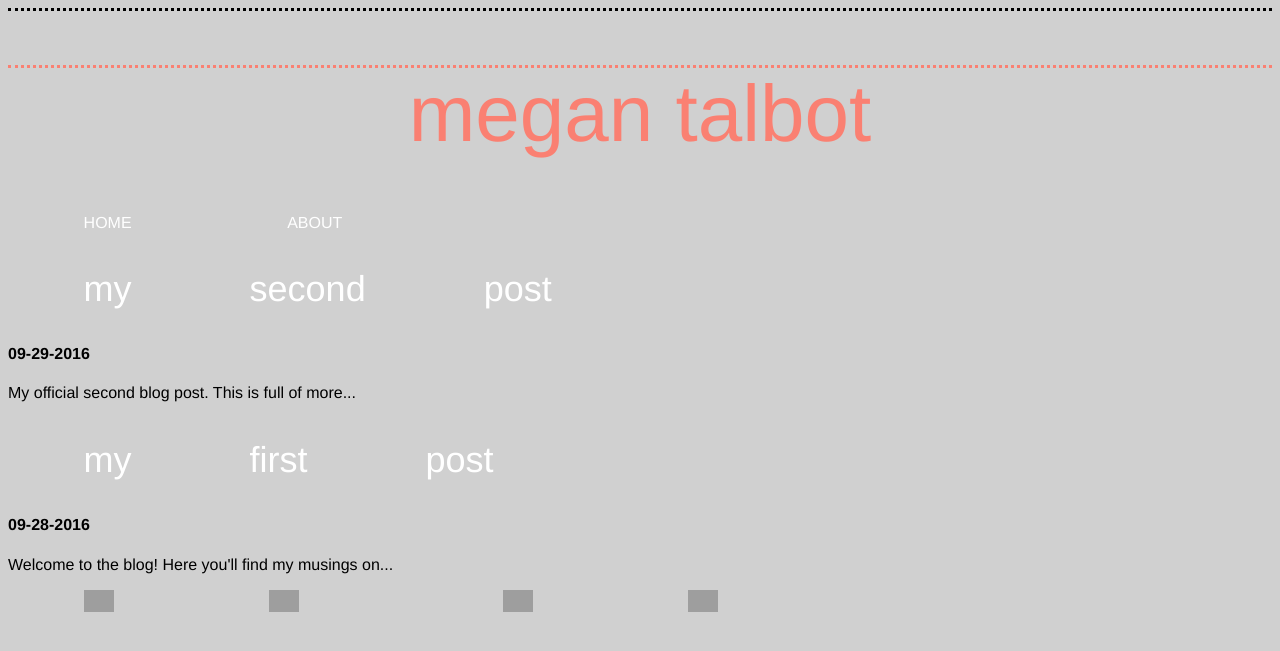
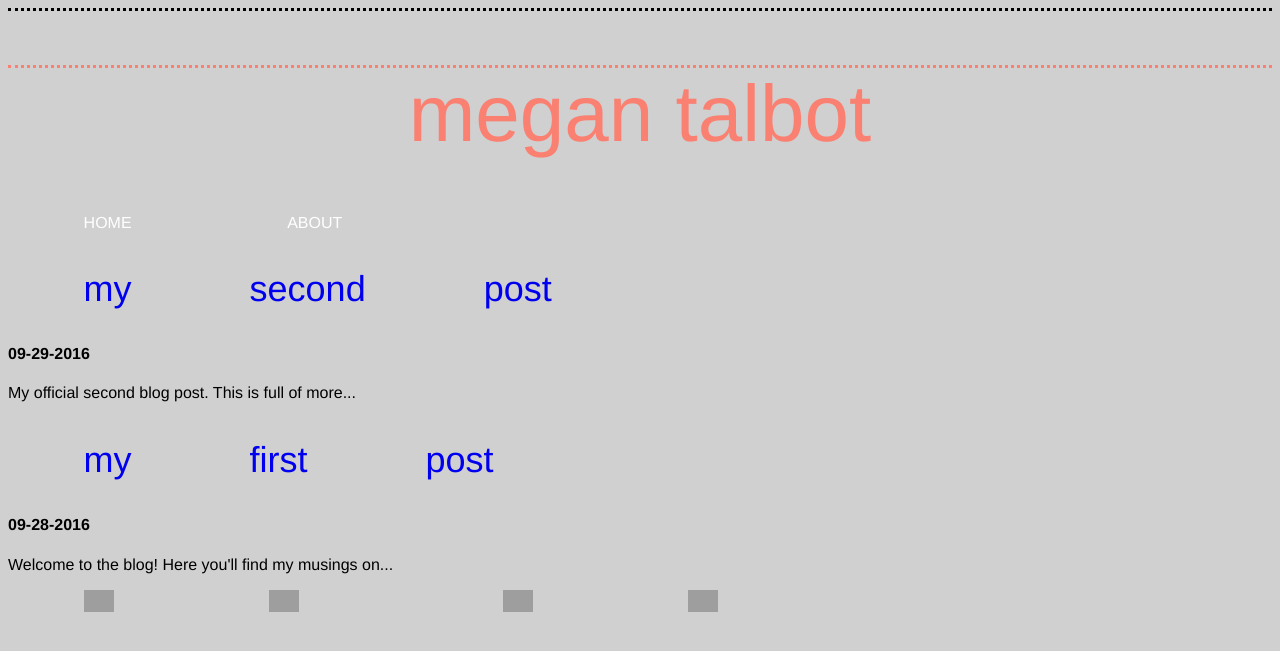
Before and after one commit to meganft/meganft.github.io, a Jekyll site: the page built from index.html, in a window 1280 px wide. Shown: the top 651 px of the page. Built offline with Jekyll 4.4.1, drawn with Linux system fonts in a browser that asks for light colours; grey boxes are pictures that could not be loaded.

Commit message:
Change link styles

```diff
--- a/_includes/header.html
+++ b/_includes/header.html
@@ -8,8 +8,8 @@
 <body>
   <h1>{{ site.title }}</h1>
   <div>
-      <a href="/">HOME</a></li>
-      <a href="/about.html">ABOUT</a></li>
+      <a style="color:white; font-size: 1em" href="/">HOME</a></li>
+      <a style="color:white; font-size: 1em" href="/about.html">ABOUT</a></li>
     </ul>
   </div>
   <div class="container">
--- a/css/styles.css
+++ b/css/styles.css
@@ -49,7 +49,6 @@ h2 {
 }
 
 a:link {
-  color: white;
   text-align: center;
   padding: 2cm;
   word-spacing:3em;
```
